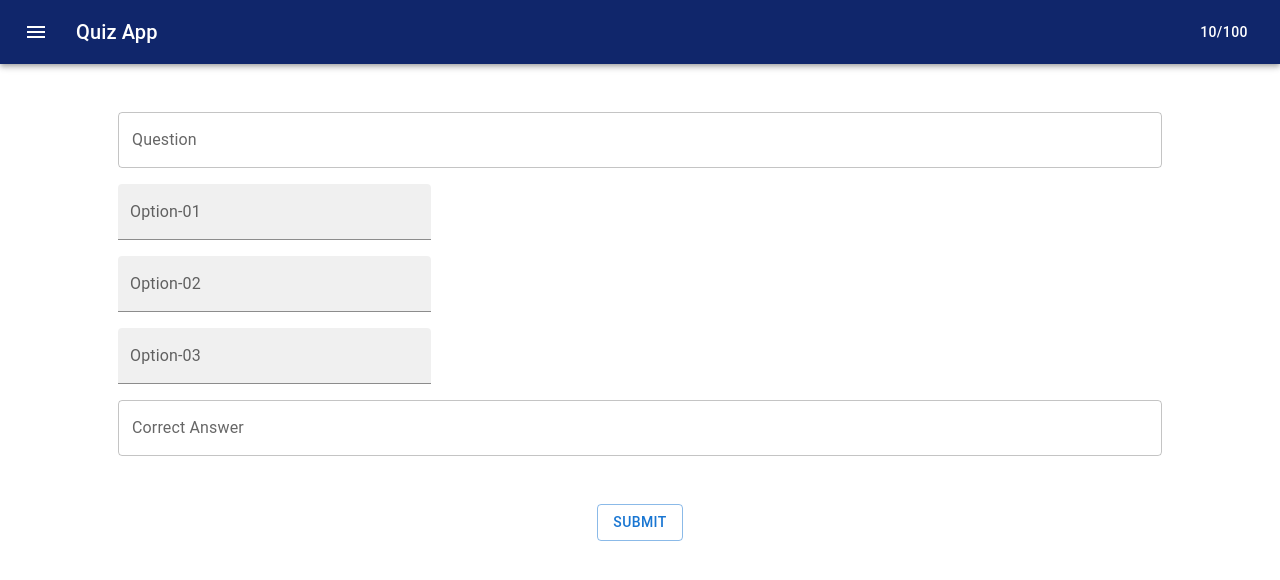
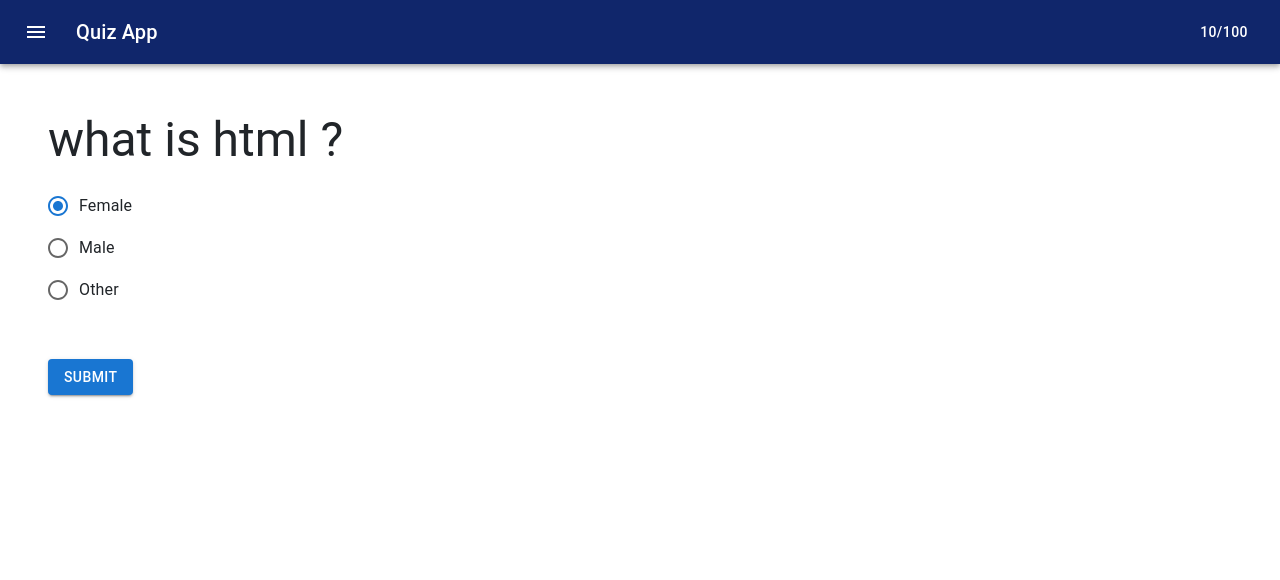
Before and after one commit to mabdullahjs/Quiz-App-ReactJS, a React (Create React App) app: page /quiz in a window 1280 px wide. Shown: the top 580 px of the page. Built offline with nearby package versions, Linux system fonts and the light colour scheme.

Commit message:
questions completed

```diff
--- a/src/App.js
+++ b/src/App.js
@@ -1,18 +1,32 @@
-import React from 'react'
+import React, { useState } from 'react'
 
 //bootstrap css
 import 'bootstrap/dist/css/bootstrap.min.css';
 
+//React Router
+import { BrowserRouter, Route, Routes } from 'react-router-dom';
+
 // Pages
 import Navbar from './pages/navbar'
 import Question from './pages/question'
+import Quiz from './pages/quiz';
 
 function App() {
+  // all ques state
+  let [quesArr, setQuesArr] = useState();
+
+  //all ques function
+  const questionArr = (e) => {
+    setQuesArr(e);
+  }
   return (
-    <div>
-      <Navbar/>
-      <Question/>
-    </div>
+    <BrowserRouter>
+      <Navbar />
+      <Routes>
+        <Route exact path="/" element={<Question func={questionArr} />} />
+        <Route exact path="/quiz" element={<Quiz question={quesArr}/>} />
+      </Routes>
+    </BrowserRouter>
   )
 }
 
--- a/src/pages/navbar.jsx
+++ b/src/pages/navbar.jsx
@@ -6,6 +6,7 @@ import Typography from '@mui/material/Typography';
 import Button from '@mui/material/Button';
 import IconButton from '@mui/material/IconButton';
 import MenuIcon from '@mui/icons-material/Menu';
+import { Link } from 'react-router-dom';
 
 export default function Navbar() {
   return (
@@ -22,7 +23,7 @@ export default function Navbar() {
             <MenuIcon />
           </IconButton>
           <Typography variant="h6" component="div" sx={{ flexGrow: 1 }}>
-            Quiz App
+            <Link className='text-white text-decoration-none' to="/">Quiz App</Link>
           </Typography>
           <Button color="inherit">10/100</Button>
         </Toolbar>
--- a/src/pages/question.jsx
+++ b/src/pages/question.jsx
@@ -1,12 +1,13 @@
 import { Button, TextField } from '@mui/material'
 import { Box } from '@mui/system'
 import React, { useState } from 'react'
+import { useNavigate } from 'react-router-dom';
 import Swal from 'sweetalert2';
 
-function Question() {
-    //add question state
+function Question(props) {
+    //add question array
 
-    const [allques, setAllQues] = useState([]);
+    let [allques , setAllQues] = useState([]);
 
     // form state
     const [question, setQuestion] = useState("");
@@ -36,17 +37,12 @@ function Question() {
 
     //add question function
     function addQuestion() {
-        // console.log(question);
-        // console.log(option01);
-        // console.log(option02);
-        // console.log(option03);
-        // console.log(answer);
         if (question.trim().length === 0 || option01.trim().length === 0 || option02.trim().length === 0 || option03.trim().length === 0 || answer.trim().length === 0) {
             Swal.fire(
                 'Empty Form?',
                 'Please Fill the form correctly',
                 'question'
-              )
+            )
         } else {
 
             allques.push({
@@ -62,15 +58,30 @@ function Question() {
                 title: 'Your Questions has been saved',
                 showConfirmButton: false,
                 timer: 1500
-              })
-            console.log(allques);
+            })
+            // console.log(allques);
             setOption01("");
             setOption02("");
             setOption03("");
             setQuestion("");
             setAnswer("");
+            console.log(allques.length)
         }
 
+    }
+    let navigate = useNavigate();
+    function gotoQuiz(){
+        // navigate('/quiz');
+        if(allques.length === 0){
+            Swal.fire(
+                'Empty Question?',
+                'Please add any question to start quiz',
+                'question'
+            )
+        }else{
+            props.func(allques);
+            navigate('/quiz')
+        }
     }
     return (
         <Box className="container p-5">
@@ -87,8 +98,9 @@ function Question() {
             <Box className='pt-3'>
                 <TextField value={answer} onChange={corAnswer} sx={{ width: "100%" }} id="outlined-basic" label="Correct Answer" variant="outlined" />
             </Box>
-            <Box className="pt-5 d-flex justify-content-center">
-                <Button variant="outlined" onClick={addQuestion}>Submit</Button>
+            <Box className="pt-5 d-flex justify-content-evenly">
+                <Button variant="outlined" onClick={addQuestion}>Submit Ques</Button>
+                <Button variant="outlined" onClick={()=>gotoQuiz()}>Start Quiz</Button>
             </Box>
 
         </Box>
--- /dev/null
+++ b/src/pages/quiz.jsx
@@ -0,0 +1,44 @@
+import React, { useState } from 'react'
+
+// import components
+import { Button, Typography } from '@mui/material';
+import Radio from '@mui/material/Radio';
+import RadioGroup from '@mui/material/RadioGroup';
+import FormControlLabel from '@mui/material/FormControlLabel';
+import FormControl from '@mui/material/FormControl';
+import FormLabel from '@mui/material/FormLabel';
+
+import { Box } from '@mui/system';
+
+function Quiz({ question }) {
+  let [index, setIndex] = useState(0);
+  console.log(question);
+
+
+  return (
+    <Box className="p-5">
+      {/* {question === undefined ? <h1>undefined</h1> : <Box>{question[index].question}</Box>} */}
+      <Box>
+        <Typography variant="h3" gutterBottom>
+          what is html ?
+        </Typography>
+        <FormControl>
+          <RadioGroup
+            aria-labelledby="demo-radio-buttons-group-label"
+            defaultValue="female"
+            name="radio-buttons-group"
+          >
+            <FormControlLabel value="female" control={<Radio />} label="Female" />
+            <FormControlLabel value="male" control={<Radio />} label="Male" />
+            <FormControlLabel value="other" control={<Radio />} label="Other" />
+          </RadioGroup>
+        </FormControl>
+      </Box>
+      <Box className="pt-5">
+        <Button variant="contained">Submit</Button>
+      </Box>
+    </Box>
+  )
+}
+
+export default Quiz
```
